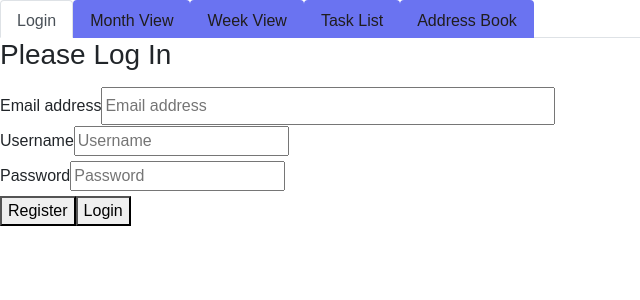
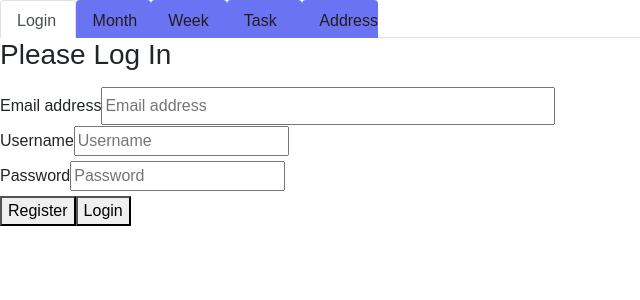
Before and after one commit to gretchenmarie/Planner-capstone, a React (Create React App) app in the folder my-app/: page /login in a window 1280 px wide. Shown: the top 300 px of the page, without its empty margins (0-640 px from the left). Built offline with nearby package versions, Linux system fonts and the light colour scheme; no server answers.

Commit message:
cleaning up random things

```diff
--- a/my-app/src/components/address/AddressForm.js
+++ b/my-app/src/components/address/AddressForm.js
@@ -54,7 +54,7 @@ class AddressForm extends React.Component {
   render() {
     return (
       <div className="taskform" >
-        <Button color="indigo" onClick={this.toggle}>Add Address</Button>
+        <Button className="button" onClick={this.toggle}>Add Address</Button>
         <Modal  isOpen={this.state.modal} toggle={this.toggle} className={this.props.className}>
           <ModalHeader toggle={this.toggle}>New Contact</ModalHeader>
           <ModalBody>
--- a/my-app/src/components/navbar/Nav.css
+++ b/my-app/src/components/navbar/Nav.css
@@ -1,5 +1,5 @@
 .stylenavbar{
-    margin-top: 10em;
+    margin-top: 3em;
 
     }
 .stylenavbar{
--- a/my-app/src/components/navbar/Nav.js
+++ b/my-app/src/components/navbar/Nav.js
@@ -26,16 +26,16 @@ export default class Example extends React.Component {
           </NavItem>
 
           <NavItem className="tab">
-            <NavLink href="/month">Month View</NavLink>
+            <NavLink href="/month">Month</NavLink>
           </NavItem>
           <NavItem className="tab">
-            <NavLink href="/week">Week View</NavLink>
+            <NavLink href="/week">Week</NavLink>
           </NavItem>
           <NavItem className="tab">
-            <NavLink  href="/tasks">Task List</NavLink>
+            <NavLink  href="/tasks">Task</NavLink>
           </NavItem>
           <NavItem className="tab">
-            <NavLink  href="/address">Address Book</NavLink>
+            <NavLink  href="/address">Address</NavLink>
           </NavItem>
         </Nav>
       </div>
--- a/my-app/src/components/task/TaskCard.js
+++ b/my-app/src/components/task/TaskCard.js
@@ -8,6 +8,7 @@ export default class TaskCard extends Component {
         let mystyle = ""
         if (this.props.index === 0) {
             mystyle = "mostrecent"
+
         }
 
         return (
@@ -16,8 +17,8 @@ export default class TaskCard extends Component {
           <ListGroupItemHeading> {this.props.task.name}, {this.props.task.date}</ListGroupItemHeading>
           <ListGroupItemText>
           {this.props.task.detail}
-          <Link className="nav-link" to={`/tasks/${this.props.task.id}`}>Details</Link>
-          {this.props.task.date} <button onClick={() => this.props.deleteTask(this.props.task.id)}
+          <Link  className="nav-link" to={`/tasks/${this.props.task.id}`}>Details</Link>
+           <button onClick={() => this.props.deleteTask(this.props.task.id)}
                                     className="button">Delete</button>
           </ListGroupItemText>
         </ListGroupItem>
--- a/my-app/src/components/task/TaskForm.js
+++ b/my-app/src/components/task/TaskForm.js
@@ -56,7 +56,7 @@ class TaskForm extends React.Component {
   render() {
     return (
       <div className="taskform" className="hoverable">
-        <Button color="indigo" onClick={this.toggle}>New Task</Button>
+        <Button className="button" onClick={this.toggle}>New Task</Button>
         <Modal  isOpen={this.state.modal} toggle={this.toggle} className={this.props.className}>
           <ModalHeader toggle={this.toggle}>New Task</ModalHeader>
           <ModalBody>
--- a/my-app/src/components/task/Tasks.css
+++ b/my-app/src/components/task/Tasks.css
@@ -5,7 +5,7 @@
 }
 .card{
     height: 5cm;
-    width: 10cm;
+    width: 5cm;
     float: left;
     margin: .3em;
 }
@@ -13,7 +13,7 @@
     margin: .3em;
 }
 .taskform{
-    margin: 8em;
+    margin: 2em;
 }
 .tasks{
     margin: 12 em;
@@ -60,3 +60,9 @@
 .btn-indigo{
     margin: 1cm;
 }
+.nav-link{
+    border: black;
+    box-shadow: 1cm, 1cm,1cm;
+    width: 2cm;
+
+}
```
Also changed, not shown: 1 other file (tests, documents, lock files or other folders).
